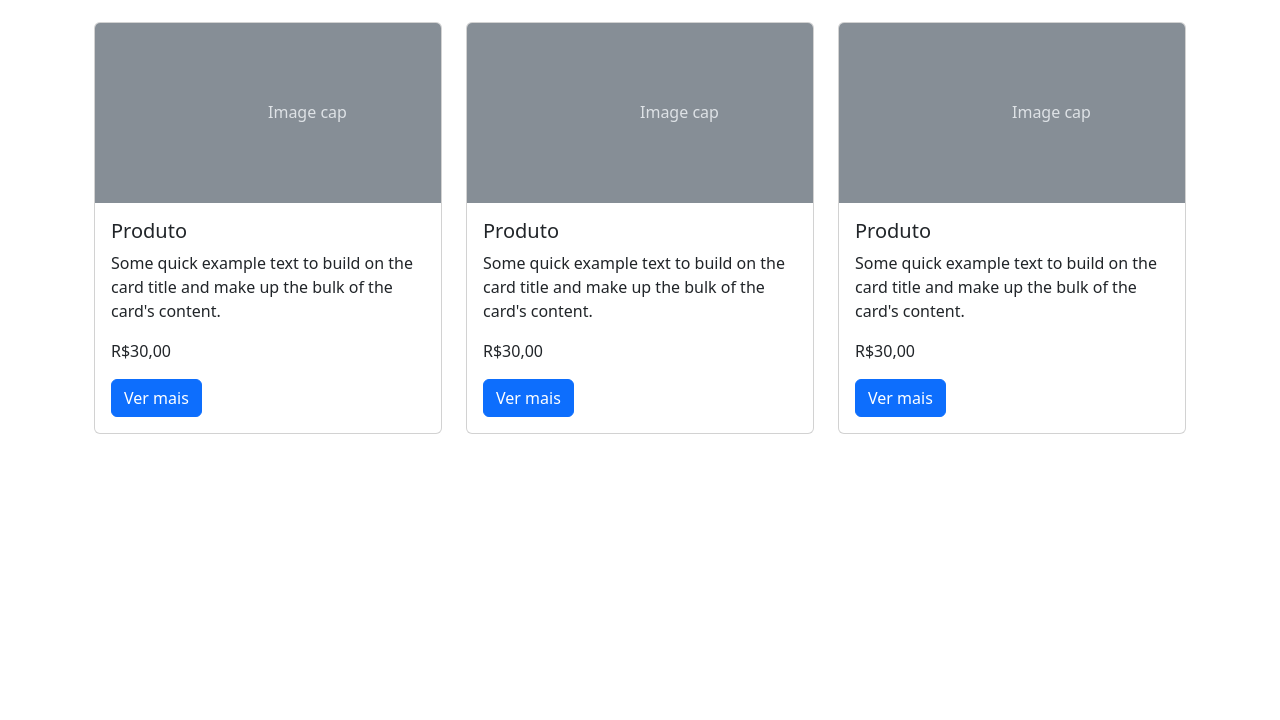
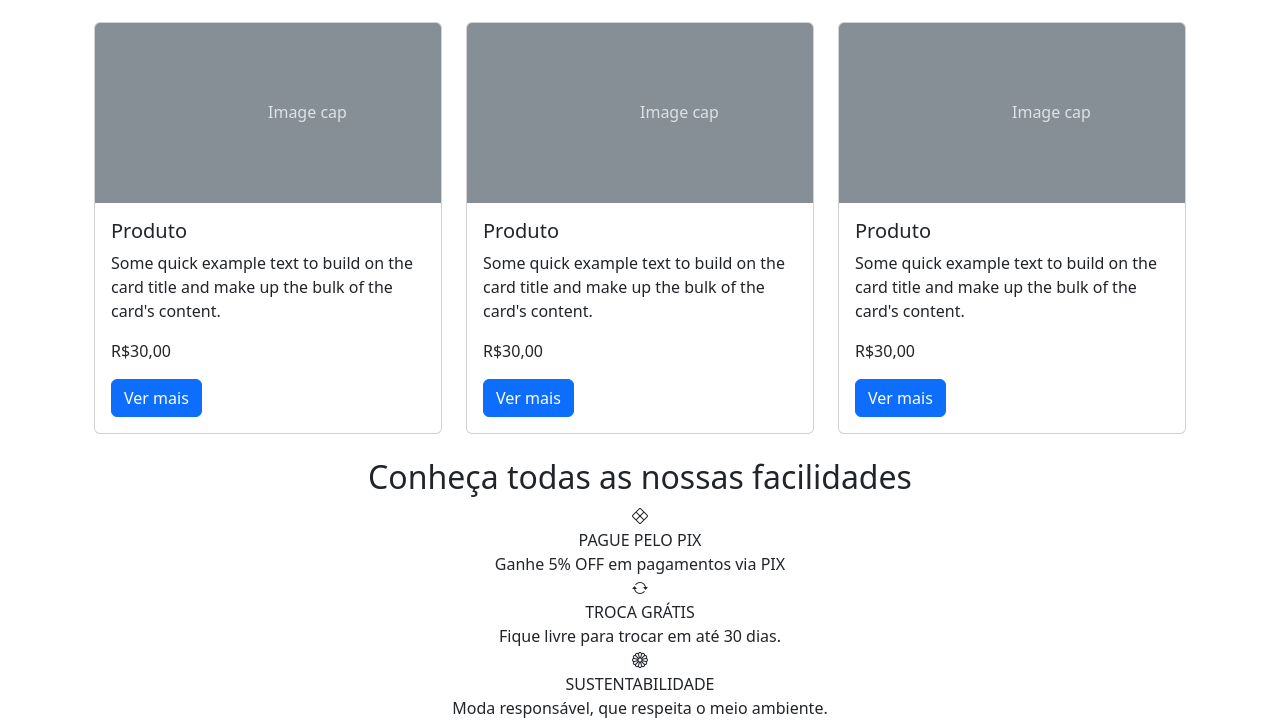
Before and after one commit to Rafaela3613/meteora, a plain HTML site: page index.html in a window 1280 px wide. Shown: the part 1465-2185 px from the top of the page. Before the commit the page ends 1923 px from the top, so only its background shows below. Drawn offline with nearby package versions, Linux system fonts and the light colour scheme.

Commit message:
inserindo  ícones

```diff
--- a/index.html
+++ b/index.html
@@ -5,12 +5,11 @@
     <meta http-equiv="X-UA-Compatible" content="IE=edge">
     <meta name="viewport" content="width=device-width, initial-scale=1.0">
     <title>Meteora</title>
+    <link rel="stylesheet" href="https://cdn.jsdelivr.net/npm/bootstrap-icons@1.11.3/font/bootstrap-icons.min.css">
     <link href="https://cdn.jsdelivr.net/npm/bootstrap@5.3.0-alpha1/dist/css/bootstrap.min.css" rel="stylesheet"
     integrity="sha384-GLhlTQ8iRABdZLl6O3oVMWSktQOp6b7In1Zl3/Jr59b6EGGoI1aFkw7cmDA6j6gD" crossorigin="anonymous">
 </head>
-
 <body>
-
     <nav class="navbar navbar-expand-md bg-body-tertiary">
     <div class="container-fluid">
         <a class="navbar-brand" href="#">Meteora</a>
@@ -317,6 +316,32 @@
 
   </div>
 
+<section class="text-center">
+
+  <h2>
+    Conheça todas as nossas facilidades
+  </h2>
+
+  <div>
+    <div><i class="bi bi-x-diamond"></i></div>
+    <div>PAGUE PELO PIX</div>
+    <div>Ganhe 5% OFF em pagamentos via PIX</div>
+  </div>
+
+  <div>
+    <div><i class="bi bi-arrow-repeat"></i></div>
+    <div>TROCA GRÁTIS</div>
+    <div>Fique livre para trocar em até 30 dias.</div>
+  </div>
+
+  <div>
+    <div><i class="bi bi-flower1"></i></div>
+    <div>SUSTENTABILIDADE</div>
+    <div>Moda responsável, que respeita o meio ambiente.</div>
+  </div>
+
+</section>
+
 
   <script src="https://cdn.jsdelivr.net/npm/bootstrap@5.3.0-alpha1/dist/js/bootstrap.bundle.min.js"
     integrity="sha384-w76AqPfDkMBDXo30jS1Sgez6pr3x5MlQ1ZAGC+nuZB+EYdgRZgiwxhTBTkF7CXvN"
```
